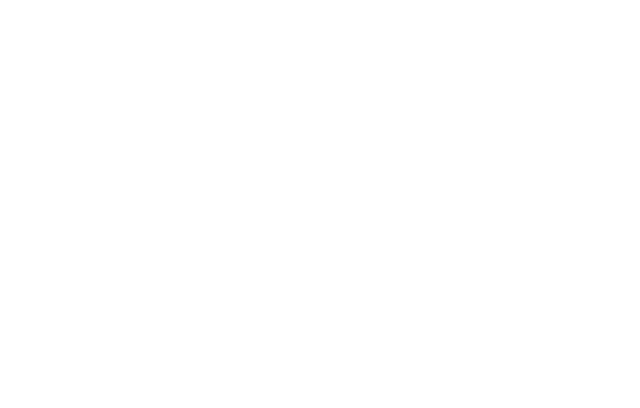
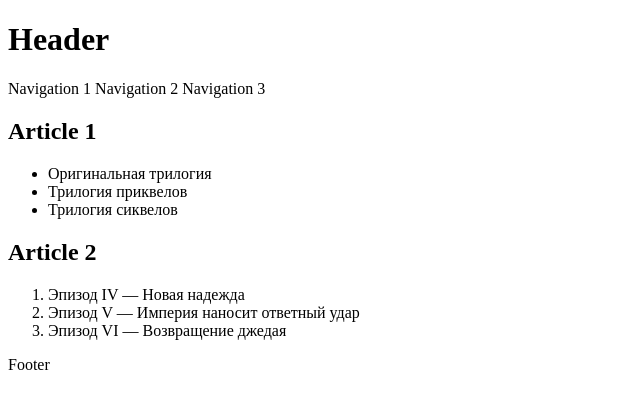
Before and after one commit to js-tasks-ru/htmlcss-20220414_talikova93, a website: page 02-dz0/01-semantic-mockup/solution.html in a window 1280 px wide. Shown: the whole page, without its empty margins (0-640 px from the left). Drawn offline with Linux system fonts and the light colour scheme.

Commit message:
dz0_solution

```diff
--- a/02-dz0/01-semantic-mockup/solution.html
+++ b/02-dz0/01-semantic-mockup/solution.html
@@ -1,4 +1,41 @@
 <!DOCTYPE html>
 <html lang="ru">
-    <!-- Ваше решение -->
+    <head>
+        <meta charset="utf-8">
+        <title>Тестовая страница</title>
+        <link rel="stylesheet" href="02-dz0\01-semantic-mockup\solution.css">
+      </head>
+      <body>
+        <header>
+            <h1>Header</h1>
+            <nav>
+                <a>Navigation 1</a>
+                <a>Navigation 2</a>
+                <a>Navigation 3</a>
+            </nav>
+        </header>
+        <main>
+            <div>
+            <article>
+              <h2>Article 1</h2>
+               <ul>
+                   <li>Оригинальная трилогия</li>
+                   <li>Трилогия приквелов</li>
+                   <li>Трилогия сиквелов</li>
+               </ul>
+            </article>
+
+            <article>
+                <h2>Article 2</h2>
+                 <ol>
+                     <li>Эпизод IV — Новая надежда</li>
+                     <li>Эпизод V — Империя наносит ответный удар</li>
+                     <li>Эпизод VI — Возвращение джедая</li>
+                 </ol>
+            </article>
+        </div>
+        </main>
+        <footer>Footer</footer>
+      </body>
 </html>
+</html>
```
